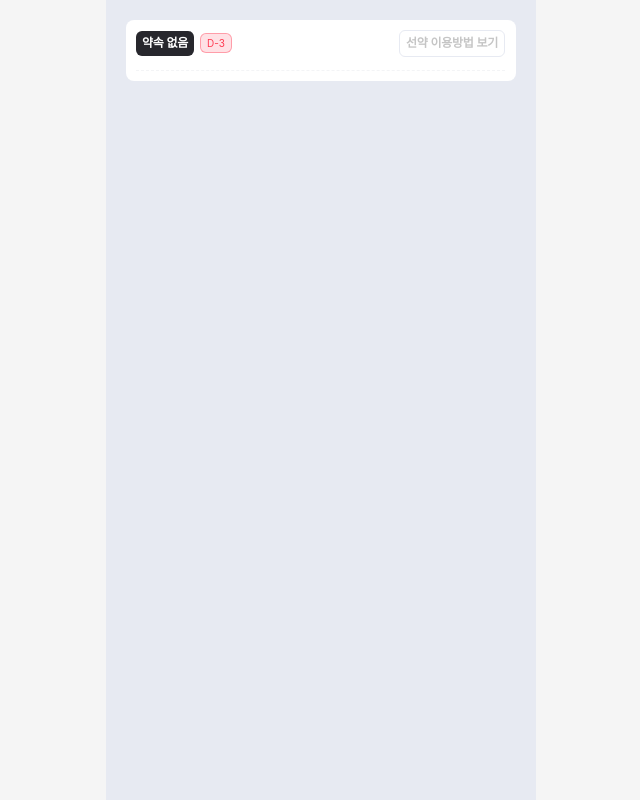
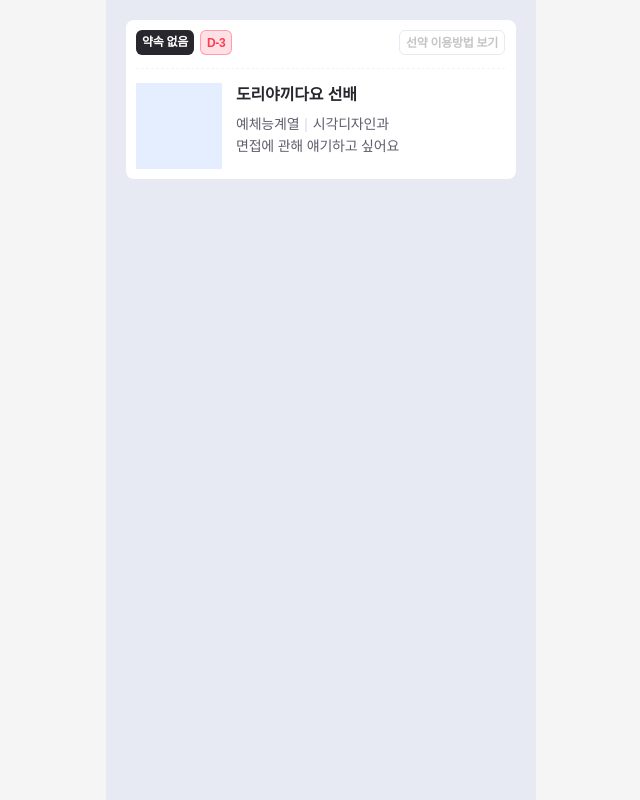
Before and after one commit to TEAM-SEONYAK/SEONYAK_CLIENT, a React (Vite) app: page / in a window 1280 px wide. Shown: the whole page, without its empty margins (319-959 px from the left). Built offline with nearby package versions, Linux system fonts and the light colour scheme; no server answers; a web font is replaced by a local one; what emotion-reset would draw is missing.

Commit message:
design: 가장 최근 카드 구현

```diff
--- a/src/assets/svgs/index.tsx
+++ b/src/assets/svgs/index.tsx
@@ -6,3 +6,4 @@ export { default as ArrowLeftIc } from './icn_arrow_left.svg?react';
 export { default as AlarmIc } from './logo-alarm.svg?react';
 export { default as TempLogoIc } from './TempLogo.svg?react';
 export { default as CloseIc } from './ic_close.svg?react';
+export { default as CardArrowRightGrayIc } from './ic_cardarrow_right_gray.svg';
--- a/src/pages/promiseList/PromiseListPage.tsx
+++ b/src/pages/promiseList/PromiseListPage.tsx
@@ -4,7 +4,7 @@ import RecentCard from './commons/RecentCard';
 const PromiseListPage = () => {
   return (
     <TempWrapper>
-      <RecentCard />
+      <RecentCard></RecentCard>
     </TempWrapper>
   );
 };
--- a/src/pages/promiseList/commons/RecentCard.tsx
+++ b/src/pages/promiseList/commons/RecentCard.tsx
@@ -1,6 +1,13 @@
 import styled from '@emotion/styled';
+import React from 'react';
+// import { CardArrowRightGrayIc } from '../../../assets/svgs';
 
-const RecentCard = () => {
+interface RecentCardPropType {
+  children?: React.ReactDOM;
+}
+
+const RecentCard = (props: RecentCardPropType) => {
+  const { children } = props;
   // 약속 개수 임시 데이터
   const length = 0;
   return (
@@ -13,7 +20,20 @@ const RecentCard = () => {
         </RecentDayWrapper>
         <UserGuideBtn type="button">선약 이용방법 보기</UserGuideBtn>
       </RecentNav>
-      <Divider />
+      <DashedDivider />
+      <ProfileContainer>
+        <TempImg />
+        <InfoContainer>
+          <Name>도리야끼다요 선배</Name>
+          <MajorDiv>
+            <Major>예체능계열</Major>
+            <Divider />
+            <Major>시각디자인과</Major>
+          </MajorDiv>
+          <Description>면접에 관해 얘기하고 싶어요</Description>
+        </InfoContainer>
+        {/* <CardArrowRightGrayIcon /> */}
+      </ProfileContainer>
     </Wrapper>
   );
 };
@@ -54,18 +74,19 @@ const RecentChip = styled.div`
 `;
 
 const DdayCountChip = styled.div`
+  height: 2.5rem;
   padding: 0.4rem 0.6rem;
-
-  /* 컬러 네이밍 반영 필요 */
-  border: 1px solid rgb(255 57 80 / 40%);
+  border: 1px solid ${({ theme }) => theme.colors.transparentRed_40};
   border-radius: 6px;
 
-  background-color: rgb(255 57 80 / 15%);
+  background-color: ${({ theme }) => theme.colors.transparentRed_15};
 
   color: ${({ theme }) => theme.colors.Red};
+  ${({ theme }) => theme.fonts.Caption2_SB_12};
 `;
 
 const UserGuideBtn = styled.button`
+  height: 2.5rem;
   padding: 0.4rem 0.6rem;
   border: 1px solid ${({ theme }) => theme.colors.grayScaleLG2};
   border-radius: 6px;
@@ -76,8 +97,75 @@ const UserGuideBtn = styled.button`
   cursor: pointer;
 `;
 
-const Divider = styled.div`
+const DashedDivider = styled.div`
   width: 100%;
   height: 0.1rem;
+  margin-bottom: 1.39rem;
   border-bottom: 1px dashed ${({ theme }) => theme.colors.grayScaleLG1};
 `;
+
+// 이미지카드
+const ProfileContainer = styled.div`
+  display: flex;
+  gap: 1.4rem;
+  position: relative;
+
+  background-color: ${({ theme }) => theme.colors.grayScaleWhite};
+`;
+
+const TempImg = styled.div`
+  width: 8.6rem;
+  height: 8.6rem;
+
+  background-color: ${({ theme }) => theme.colors.primaryBlue50};
+`;
+
+const InfoContainer = styled.div`
+  display: flex;
+  flex-direction: column;
+  justify-content: flex-start;
+`;
+
+const Name = styled.span`
+  margin-bottom: 0.8rem;
+
+  ${({ theme }) => theme.fonts.Title1_SB_16};
+  color: ${({ theme }) => theme.colors.grayScaleBG};
+`;
+
+const MajorDiv = styled.div`
+  display: flex;
+  align-items: center;
+`;
+
+const Major = styled.span`
+  ${({ theme }) => theme.fonts.Body1_M_14};
+  color: ${({ theme }) => theme.colors.grayScaleDG};
+`;
+
+const Divider = styled.div`
+  width: 0.15rem;
+  height: 1.4rem;
+  margin: 0 0.6rem;
+
+  background-color: ${({ theme }) => theme.colors.grayScaleLG2};
+`;
+
+const Description = styled.div`
+  overflow: hidden;
+
+  width: 19rem;
+  height: 2.2rem;
+
+  color: ${({ theme }) => theme.colors.grayScaleDG};
+  ${({ theme }) => theme.fonts.Body1_M_14};
+  white-space: nowrap;
+
+  text-overflow: ellipsis;
+`;
+
+// const CardArrowRightGrayIcon = styled(CardArrowRightGrayIc)`
+//   position: absolute;
+//   top: 9.3rem;
+//   right: 0.7rem;
+// `;
--- a/src/styles/emotion.d.ts
+++ b/src/styles/emotion.d.ts
@@ -28,6 +28,8 @@ declare module '@emotion/react' {
       transparentBlack_65: string;
       transparentBlue_5: string;
       transparentBlue_50: string;
+      transparentRed_15: string;
+      transparentRed_40: string;
     };
     fonts: {
       Head1_B_20: SerializedStyles;
--- a/src/styles/theme.ts
+++ b/src/styles/theme.ts
@@ -27,6 +27,8 @@ export const theme = {
     transparentBlack_65: 'rgba(0, 0, 0, 0.65)',
     transparentBlue_5: 'rgba(70, 133, 255, 0.05)',
     transparentBlue_50: 'rgba(70, 133, 255, 0.5)',
+    transparentRed_15: 'rgba(255, 57, 80, 0.15)',
+    transparentRed_40: 'rgba(255, 57, 80, 0.4)',
   },
   fonts: {
     Head1_B_20: css`
```
Also changed, not shown: src/assets/svgs/ic_cardarrow_right_gray.svg (added).
